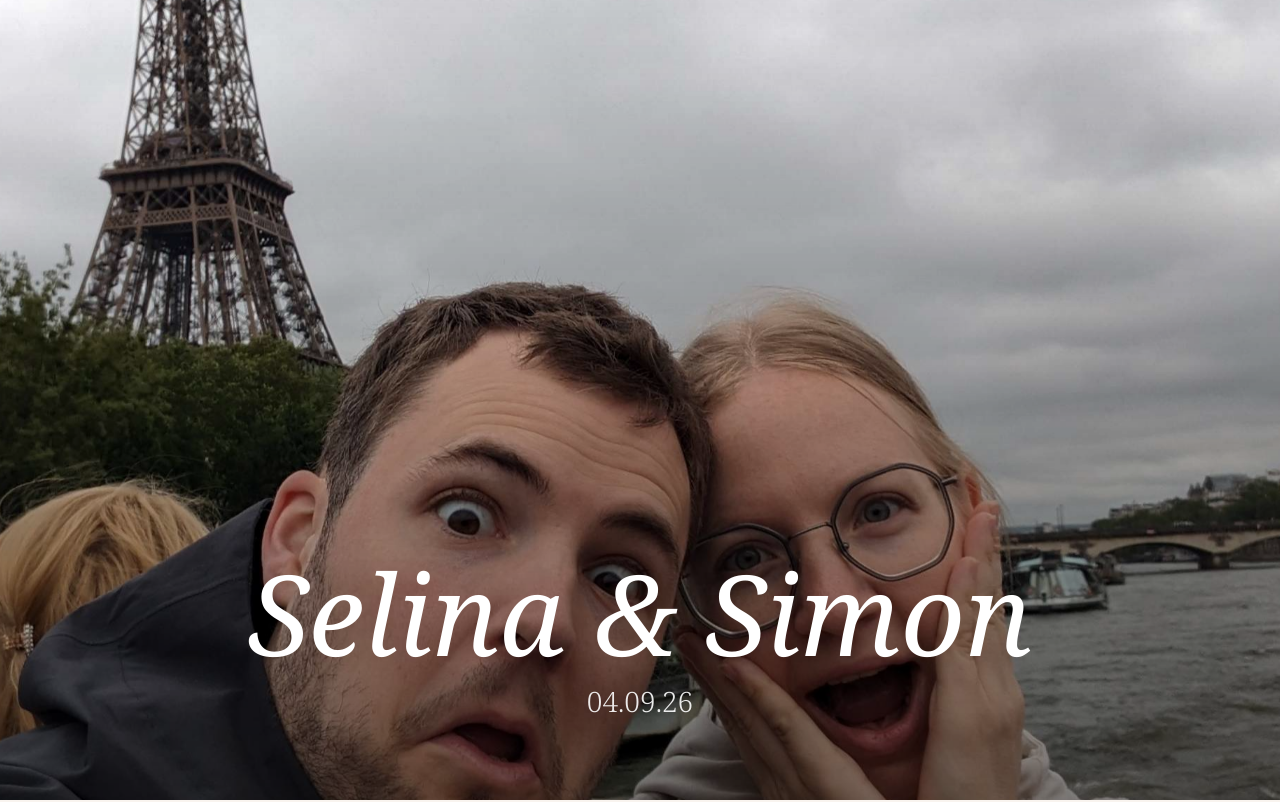
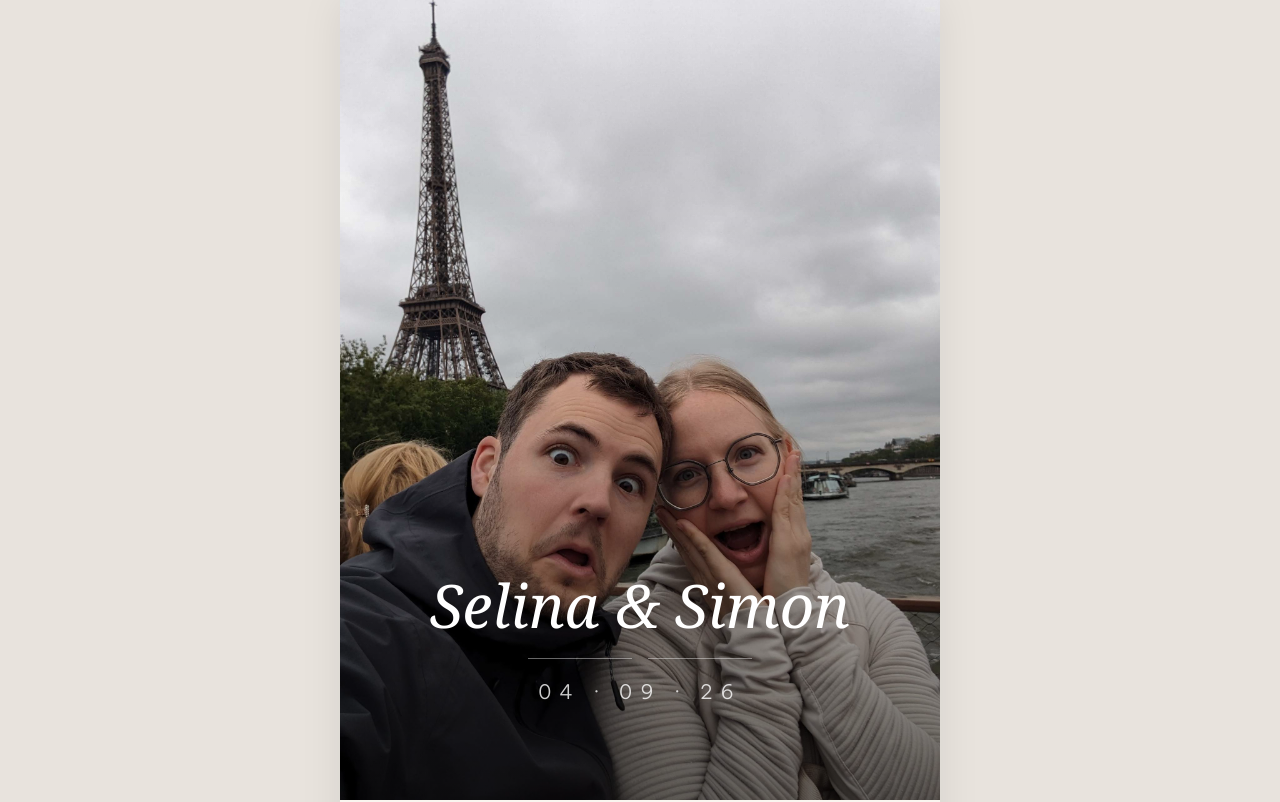
Before and after one commit to KrieglFritsche/WeddingPage, an Angular app: page / in a window 1280 px wide. Shown: the top 802 px of the page. Built offline with nearby package versions, Linux system fonts and the light colour scheme.

Commit message:
refinements

```diff
--- a/src/app/app.scss
+++ b/src/app/app.scss
@@ -1,5 +1,8 @@
 main {
-  padding-bottom: 0;
+  max-width: 600px;
+  margin: 0 auto;
+  background-color: var(--color-surface);
+  box-shadow: 0 0 40px rgba(0, 0, 0, 0.08);
 }
 
 .site-footer {
--- a/src/app/what/what.html
+++ b/src/app/what/what.html
@@ -1,10 +1,15 @@
 <section class="hero" id="what">
   <div class="hero-bg">
-    <img alt="Selina & Simon" class="hero-parallax" src="tower.jpg" />
+    <img alt="Selina & Simon" src="tower.jpg" />
     <div class="hero-overlay"></div>
   </div>
-  <div class="hero-content animate-fade-in-up">
+  <div class="hero-content">
     <h1>Selina &amp; Simon</h1>
-    <p>04.09.26</p>
+    <div class="hero-divider">
+      <span class="hero-divider-line"></span>
+      <span class="hero-divider-line"></span>
+    </div>
+    <p class="hero-date">04 · 09 · 26</p>
   </div>
+
 </section>
--- a/src/app/what/what.scss
+++ b/src/app/what/what.scss
@@ -17,13 +17,14 @@
     width: 100%;
     height: 100%;
     object-fit: cover;
+    object-position: center;
   }
 }
 
 .hero-overlay {
   position: absolute;
   inset: 0;
-  background: linear-gradient(to top, rgba(0,0,0,0.45), transparent);
+  background: linear-gradient(to top, rgba(0,0,0,0.55) 0%, rgba(0,0,0,0.1) 50%, transparent 100%);
 }
 
 .hero-content {
@@ -31,22 +32,42 @@
   z-index: 1;
   text-align: center;
   padding: 0 1.5rem;
-  margin-bottom: 5rem;
+  margin-bottom: 6rem;
   color: #fff;
 
   h1 {
     font-family: var(--font-serif);
-    font-size: clamp(3rem, 10vw, 7rem);
+    font-size: clamp(3rem, 10vw, 3.75rem);
     font-style: italic;
     font-weight: 400;
     line-height: 1.1;
-    margin-bottom: 0.5rem;
-  }
-
-  p {
-    font-family: var(--font-serif);
-    font-size: 1.75rem;
-    font-weight: 300;
-    color: rgba(255,255,255,0.9);
   }
 }
+
+.hero-divider {
+  display: flex;
+  align-items: center;
+  gap: 1rem;
+  margin: 1.25rem auto;
+  width: min(14rem, 70vw);
+}
+
+.hero-divider-line {
+  flex: 1;
+  height: 1px;
+  background: rgba(255, 255, 255, 0.4);
+}
+
+.hero-ornament {
+  flex: none;
+  color: rgba(255, 255, 255, 0.65);
+  font-size: 0.5rem;
+}
+
+.hero-date {
+  font-family: var(--font-sans);
+  font-size: 1.25rem;
+  font-weight: 300;
+  letter-spacing: 0.4em;
+  color: rgba(255, 255, 255, 0.8);
+}
--- a/src/app/when/when.html
+++ b/src/app/when/when.html
@@ -1,25 +1,25 @@
 <section class="timeline" id="when">
   <div class="timeline-inner">
-    <div class="timeline-header animate-fade-in-up">
+    <div class="timeline-header">
       <h2>Der Zeitplan</h2>
     </div>
     <div class="timeline-events">
-      <div class="timeline-event animate-slide-in delay-1">
+      <div class="timeline-event">
         <p class="event-time">17:00</p>
         <h3>Apéritif</h3>
         <p>Begrüssung der Gäste beim Hotel Adler mit Getränken und kleinen Snacks</p>
       </div>
-      <div class="timeline-event animate-slide-in delay-2">
+      <div class="timeline-event">
         <p class="event-time">18:30</p>
         <h3>Abendessen</h3>
         <p>Im Festsaal wird gemeinsam ins Hochtzeitsmenü gestartet</p>
       </div>
-      <div class="timeline-event animate-slide-in delay-3">
+      <div class="timeline-event">
         <p class="event-time">21:00</p>
         <h3>Party</h3>
         <p>Feiern und tanzen zur Musik der Liveband</p>
       </div>
-      <div class="timeline-event animate-slide-in delay-4">
+      <div class="timeline-event">
         <p class="event-time">01:00</p>
         <h3>Ausklang</h3>
         <p>Bis zur Sperrstunde um 02:00 die Nacht gemütlich ausklingen lassen</p>
--- a/src/app/where/where.html
+++ b/src/app/where/where.html
@@ -1,6 +1,6 @@
 <section class="venue" id="where">
   <div class="venue-inner">
-    <div class="venue-header animate-fade-in-up delay-1">
+    <div class="venue-header">
       <span class="material-symbols-outlined venue-icon">location_on</span>
       <h2>Hotel Adler</h2>
       <p>St. Anton im Montafon</p>
@@ -9,11 +9,11 @@
       <img alt="Vitalhotel Adler Montafon" src="vitalhotel-adler-montafon-abendhimmel.webp" />
     </div>
     <div class="venue-links">
-      <a class="venue-link animate-fade-in-up delay-2" href="https://www.google.com/maps/search/?api=1&query=Hotel+Adler,+St.+Anton+im+Montafon,+Austria" target="_blank" rel="noopener">
+      <a class="venue-link" href="https://www.google.com/maps/search/?api=1&query=Hotel+Adler,+St.+Anton+im+Montafon,+Austria" target="_blank" rel="noopener">
         <span>Maps</span>
         <span class="material-symbols-outlined">arrow_forward</span>
       </a>
-      <a class="venue-link animate-fade-in-up delay-3" href="https://www.instagram.com/hotel_adler_montafon/" target="_blank" rel="noopener">
+      <a class="venue-link" href="https://www.instagram.com/hotel_adler_montafon/" target="_blank" rel="noopener">
         <span>Instagram</span>
         <span class="material-symbols-outlined">photo_camera</span>
       </a>
--- a/src/app/where/where.scss
+++ b/src/app/where/where.scss
@@ -44,7 +44,7 @@
 
   img {
     width: 100%;
-    height: 12rem;
+    height: 20rem;
     object-fit: cover;
     display: block;
   }
@@ -78,8 +78,8 @@
     transition: transform 0.2s;
   }
 
-  &:hover {
-    background: var(--color-secondary-container);
+  &:hover, &:active {
+    background: #f5f0eb;
 
     .material-symbols-outlined {
       transform: translateX(4px);
--- a/src/styles.css
+++ b/src/styles.css
@@ -20,7 +20,7 @@
 
 body {
   font-family: var(--font-sans);
-  background-color: var(--color-surface);
+  background-color: #e8e3dd;
   color: var(--color-on-surface);
   -webkit-font-smoothing: antialiased;
   min-height: 100dvh;
@@ -34,38 +34,3 @@ a {
 .material-symbols-outlined {
   font-variation-settings: 'FILL' 0, 'wght' 400, 'GRAD' 0, 'opsz' 24;
 }
-
-@keyframes fadeInUp {
-  from { opacity: 0; transform: translateY(30px); }
-  to   { opacity: 1; transform: translateY(0); }
-}
-
-@keyframes slideInLeft {
-  from { opacity: 0; transform: translateX(-20px); }
-  to   { opacity: 1; transform: translateX(0); }
-}
-
-@keyframes heroParallax {
-  from { transform: scale(1.1) translateY(0); }
-  to   { transform: scale(1.0) translateY(-20px); }
-}
-
-.animate-fade-in-up {
-  animation: fadeInUp 1.5s cubic-bezier(0.22, 1, 0.36, 1) forwards;
-  opacity: 0;
-}
-
-.animate-slide-in {
-  animation: slideInLeft 1.2s cubic-bezier(0.22, 1, 0.36, 1) forwards;
-  opacity: 0;
-}
-
-.delay-1 { animation-delay: 0.2s; }
-.delay-2 { animation-delay: 0.4s; }
-.delay-3 { animation-delay: 0.6s; }
-.delay-4 { animation-delay: 0.8s; }
-
-.hero-parallax {
-  animation: heroParallax 10s ease-in-out infinite alternate;
-  will-change: transform;
-}
```
